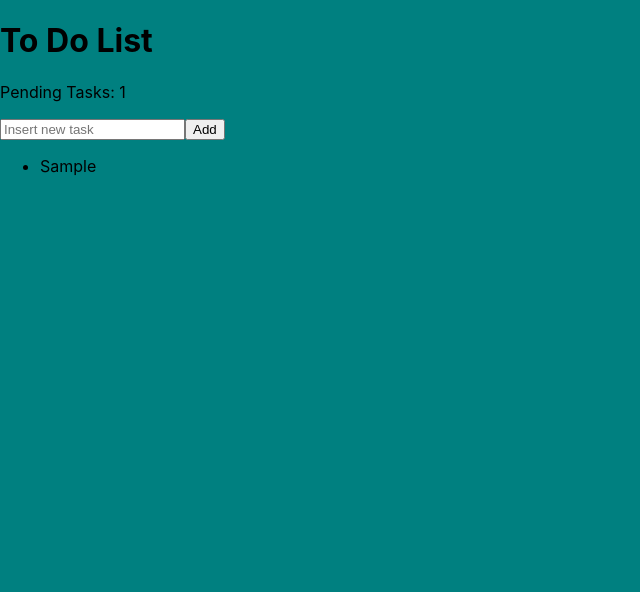
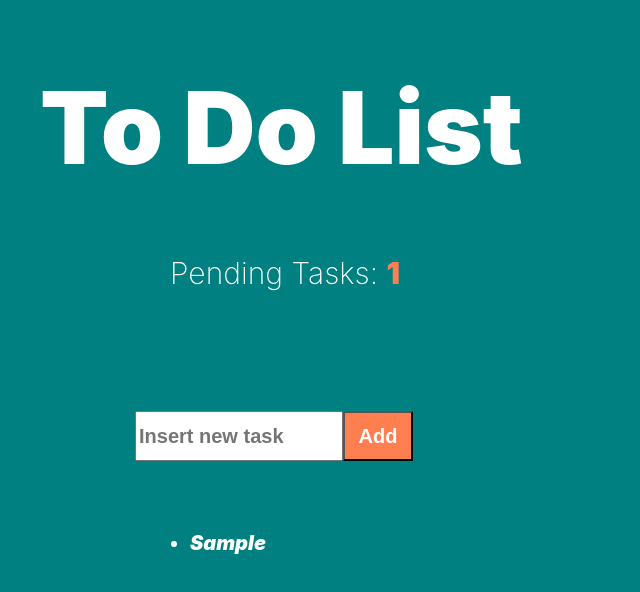
Before and after one commit to jaimegarcamo/react-todo-list, a React (Vite) app: page / in a window 1280 px wide. Both pictures are taken after typing "Sample" into the empty fields and a click on the button "Add". Shown: the top 592 px of the page, without its empty margins (0-640 px from the left). Built offline with nearby package versions, Linux system fonts and the light colour scheme.

Commit message:
Add styles

```diff
--- a/src/App.css
+++ b/src/App.css
@@ -1,72 +1,68 @@
 .App {
-  text-align: center;
+  padding-left: 20px;
 }
 
 .first-title{
   color: white;
-  text-align : "center";
   font-weight: 900;
+  padding-left: 20px;
+  font-size: 100px;
 }
 
-.insert-new-task{
+.paragraf{
   color:white;
+  font-weight: 200;
+  padding-left: 150px;
+  font-size: 30px;
 }
 
-.pending-tasks-text{
+.count-tasks{
   color:white;
-  font-weight: 200;
+  font-weight: 900;
+  color:coral
 }
 
-.task-list-header{
+.task-form{
   color:white;
-  font-style: oblique;
+  padding-left: 115px;
+  padding-top: 90px;
 }
 
-.task-list{
-  color:white;
-  font-style: oblique;
-  text-align : "center";
+.input-task{
+  height: 44px;
+  width: 200px;
+  font-size: 20px;
+  color: coral;
+  font-weight: 600;
 }
 
-li{
-  text-align : "center";
+.button-add{
+  height: 50px;
+  width: 70px;
+  font-size: 20px;
+  color:white;
+  font-weight: 600;
+  background-color:coral;
 }
 
-.App-logo {
-  height: 40vmin;
-  pointer-events: none;
+.error{
+  color:coral;
+  padding-left: 20px;
+  font-weight: 600;
 }
 
-@media (prefers-reduced-motion: no-preference) {
-  .App-logo {
-    animation: App-logo-spin infinite 20s linear;
-  }
+ul{
+  color: white;
+  padding-left: 170px;
+  padding-top: 50px;
+  font-size: 20px;
 }
 
-.App-header {
-  background-color: #282c34;
-  min-height: 100vh;
-  display: flex;
-  flex-direction: column;
-  align-items: center;
-  justify-content: center;
-  font-size: calc(10px + 2vmin);
-  color: white;
+
+li{
+  color:white;
+  text-transform: capitalize;
+  font-style: italic;
+  font-weight: 900;
+
 }
-
-.App-link {
-  color: #61dafb;
-}
-
-@keyframes App-logo-spin {
-  from {
-    transform: rotate(0deg);
-  }
-  to {
-    transform: rotate(360deg);
-  }
-}
-
-button {
-  font-size: calc(10px + 2vmin);
-}
--- a/src/App.jsx
+++ b/src/App.jsx
@@ -2,7 +2,7 @@ import React , {useState} from 'react'
 import TaskForm from './components/TaskForm'
 import TaskList from './components/TaskList'
 import TaskItem from './components/TaskItem'
-// import './App.css'
+import './App.css'
 
 const storedTasks = localStorage.getItem("storedTasks")
 const initialTasks = storedTasks ? JSON.parse(storedTasks) : []
@@ -12,11 +12,6 @@ function App() {
 
   const [tasks, setTasks] = useState(initialTasks)
 
-  //const tasks = ['Do dishes', 'Walk dog']
-
-  // function obtainPendingTasks(){
-  //   return 0
-  // }
 
   function handleSubmit(task){
     const newTasks = [...tasks, task]
@@ -25,7 +20,7 @@ function App() {
   }
 
   function handleTaskClick(id){
-    const newTasks = tasks.filter(task => task !== title)
+    const newTasks = tasks.filter(task => task.id !== id)
     setTasks(newTasks)
     localStorage.setItem("storedTasks", JSON.stringify(newTasks))
   }
@@ -33,7 +28,7 @@ function App() {
   return (
     <div className="App">
       <h1 className="first-title">To Do List</h1>
-      <p>Pending Tasks: {tasks.length}</p>
+      <p className="paragraf">Pending Tasks: <span className="count-tasks">{tasks.length}</span></p>
       <TaskForm onSubmit={handleSubmit}/>
       <TaskList>
         {tasks.map(task => (
--- a/src/components/TaskForm.jsx
+++ b/src/components/TaskForm.jsx
@@ -4,7 +4,7 @@ import {generateId} from '../utils/generateId'
 function TaskForm({onSubmit}){
 
     const [title, setTitle] = useState("")
-    const [error, setError] = useState(null)
+    const [error, setError] = useState("")
 
     function handleInput(event){
         const newText = event.target.value
@@ -31,10 +31,10 @@ function TaskForm({onSubmit}){
     }
 
     return(
-        <form onSubmit={handleSubmit}>
-            <input placeholder="Insert new task" type="text" value={title} onChange={handleInput}/>
-            <button type="submit">Add</button>
-            {error && <p style={{color: 'red'}}>{error}</p>}
+        <form className='task-form' onSubmit={handleSubmit}>
+            <input className="input-task" placeholder="Insert new task" type="text" value={title} onChange={handleInput}/>
+            <button className="button-add" type="submit">Add</button>
+            {error && <p className="error">{error}</p>}
         </form>
     )
 }
--- a/src/components/TaskItem.jsx
+++ b/src/components/TaskItem.jsx
@@ -2,12 +2,12 @@ import React from 'react'
 
 function TaskItem({id, title, onClick}){
 
-    // function handleClick(){
-    //     onClick(title)
-    // }
+    function handleTooltip(){
+        console.log("HOLA")
+    }
 
     return(
-        <li onClick={() => onClick(id)}>
+        <li onClick={() => onClick(id)} onMouseOver={handleTooltip}>
             {title}
         </li>
     )
```
